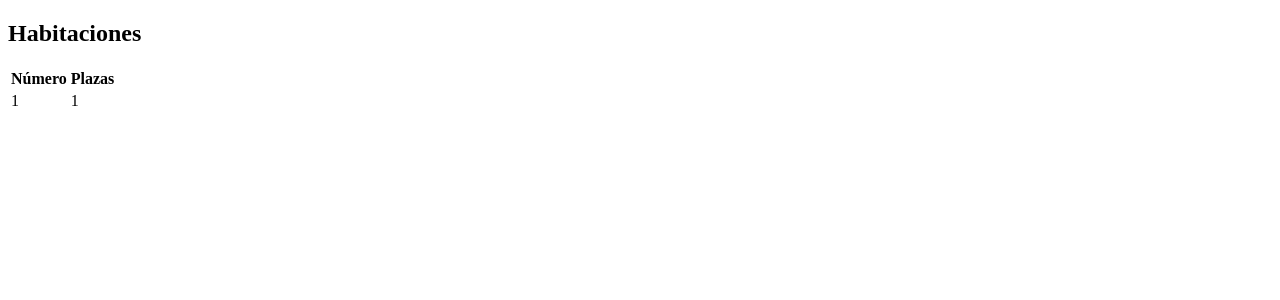
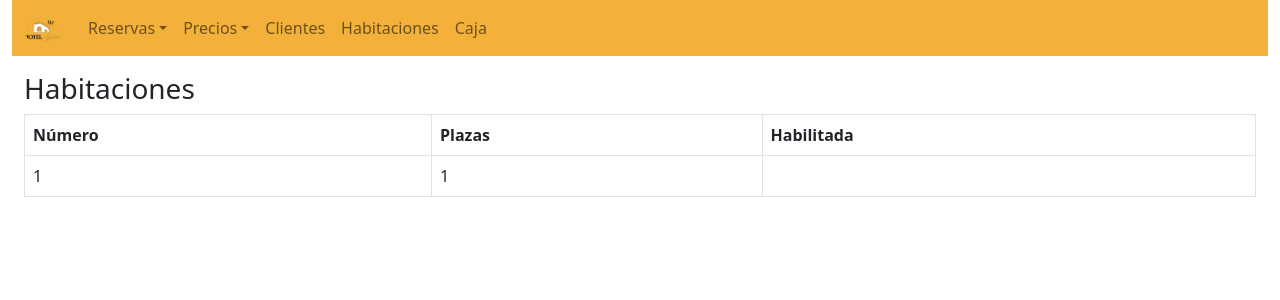
Before and after one commit to aileniacoi/HotelAguero, a Django app: page /habitaciones/ in a window 1280 px wide. Shown: the top 300 px of the page. Run offline with Django 4.2, Linux system fonts and the light colour scheme; tables that the repository leaves empty hold one stand-in row (values such as "Sample post").

Commit message:
Agregamos lists para clientes, reservas y habitaciones

```diff
--- a/Hotel/models.py
+++ b/Hotel/models.py
@@ -8,6 +8,7 @@ class Habitacion(models.Model):
     numero = models.IntegerField()
     esPlantaBaja = models.BooleanField(verbose_name='Planta baja')
     plazas = models.IntegerField()
+#    habilitada = models.BooleanField()
 
     def __str__(self):
         return f'N° {self.numero}'
--- a/Hotel/urls.py
+++ b/Hotel/urls.py
@@ -2,7 +2,9 @@ from django.urls import path
 from . import views
 
 urlpatterns = [
-    path('vista1/', views.bienvenidos, name='vBienvenidos'),
+    path('', views.inicio, name='vInicio'),
     path('habitaciones/', views.habitaciones, name='habitaciones'),
-    path('dethabitaciones/<int:id>/', views.detHabitacion, name='detalleHabitacion')
+    path('dethabitaciones/<int:id>/', views.detHabitacion, name='detalleHabitacion'),
+    path('clientes/', views.clientes),
+    path('reservas/', views.reservas)
 ]
--- a/Hotel/views.py
+++ b/Hotel/views.py
@@ -1,15 +1,15 @@
 from django.shortcuts import render
 from django.http import HttpResponse
-from .models import Habitacion
+from .models import Habitacion, Cliente, Reserva
 
 
 # Create your views here.
 
 
-def bienvenidos(request):
+def inicio(request):
     cantidad = Habitacion.objects.count()
     context = {'cantidad': cantidad}
-    return render(request, 'index.html', context)
+    return render(request, 'base.html', context)
 
 
 def habitaciones(request):
@@ -22,3 +22,15 @@ def detHabitacion(request, id):
     habitacion = Habitacion.objects.filter(id=id).first()
     context = {'habitacion': habitacion}
     return render(request, 'listHabitaciones.html', context)
+
+
+def clientes(request):
+    clientes = Cliente.objects.all()
+    context = {'clientes': clientes}
+    return render(request, 'listClientes.html', context)
+
+
+def reservas(request):
+    reservas = Reserva.objects.all()
+    context = {'reservas': reservas}
+    return render(request, 'listReservas.html', context)
--- a/HotelAguero/urls.py
+++ b/HotelAguero/urls.py
@@ -17,5 +17,6 @@ from django.contrib import admin
 from django.urls import path, include
 
 urlpatterns = [
-    path('admin/', admin.site.urls), path('', include('Hotel.urls'))
+    path('admin/', admin.site.urls),
+    path('', include('Hotel.urls'))
 ]
--- /dev/null
+++ b/templates/base.html
@@ -0,0 +1,64 @@
+{% load static %}
+<!DOCTYPE html>
+<html lang="en">
+<head>
+    <meta charset="UTF-8">
+    <title>Title</title>
+
+    <!-- CSS only -->
+    <link href="https://cdn.jsdelivr.net/npm/bootstrap@5.2.1/dist/css/bootstrap.min.css" rel="stylesheet"
+      integrity="sha384-iYQeCzEYFbKjA/T2uDLTpkwGzCiq6soy8tYaI1GyVh/UjpbCx/TYkiZhlZB6+fzT" crossorigin="anonymous">
+
+    <!-- JavaScript Bundle with Popper -->
+    <script src="https://cdn.jsdelivr.net/npm/bootstrap@5.2.1/dist/js/bootstrap.bundle.min.js"
+        integrity="sha384-u1OknCvxWvY5kfmNBILK2hRnQC3Pr17a+RTT6rIHI7NnikvbZlHgTPOOmMi466C8" crossorigin="anonymous"></script>
+</head>
+<body>
+<div class="container-fluid">
+    <nav class="navbar navbar-expand-sm" style="background-color:#F3B13C">
+  <div class="container-fluid">
+    <a class="navbar-brand" href="#">
+      <img src="{% static 'Hotel/logo-ha2.png' %}" alt="logo" style="width:40px;" class="rounded-pill">
+    </a>
+    <button class="navbar-toggler" type="button" data-bs-toggle="collapse" data-bs-target="#collapsibleNavbar">
+      <span class="navbar-toggler-icon"></span>
+    </button>
+    <div class="collapse navbar-collapse" id="collapsibleNavbar">
+              <ul class="navbar-nav">
+
+      <li class="nav-item dropdown">
+          <a class="nav-link dropdown-toggle" href="/reservas" role="button" data-bs-toggle="dropdown">Reservas</a>
+          <ul class="dropdown-menu">
+            <li><a class="dropdown-item" href="/reservas">Lista</a></li>
+            <li><a class="dropdown-item" href="#">Calendario</a></li>
+          </ul>
+      </li>
+
+          <li class="nav-item dropdown">
+          <a class="nav-link dropdown-toggle" href="#" role="button" data-bs-toggle="dropdown">Precios</a>
+          <ul class="dropdown-menu">
+            <li><a class="dropdown-item" href="#">Lista</a></li>
+            <li><a class="dropdown-item" href="#">Calendario</a></li>
+          </ul>
+      </li>
+
+      <li class="nav-item">
+        <a class="nav-link" href="/clientes">Clientes</a>
+      </li>
+      <li class="nav-item">
+        <a class="nav-link" href="/habitaciones">Habitaciones</a>
+      </li>
+      <li class="nav-item">
+        <a class="nav-link" href="#">Caja</a>
+      </li>
+    </ul>
+    </div>
+  </div>
+</nav>
+
+{% block content %}
+{% endblock %}
+
+</div>
+</body>
+</html>
--- a/templates/listHabitaciones.html
+++ b/templates/listHabitaciones.html
@@ -1,23 +1,24 @@
-<!DOCTYPE html>
-<html lang="en">
-<head>
-    <meta charset="UTF-8">
-    <title>Habitaciones</title>
-</head>
-<body>
-    <h2>Habitaciones</h2>
+{% extends 'base.html' %}
+{% block content %}
+<div class="container-fluid my-3">
+        <h3>Habitaciones</h3>
 
-    <table>
+    <div class="table-responsive">
+        <table class="table table-bordered">
         <tr>
             <th>Número</th>
             <th>Plazas</th>
+            <th>Habilitada</th>
         </tr>
         {% for hab in habitaciones %}
         <tr>
             <td>{{ hab.numero }}</td>
             <td>{{ hab.plazas }}</td>
+            <td></td>
         </tr>
         {% endfor %}
     </table>
-</body>
-</html>
+    </div>
+
+</div>
+{% endblock %}
```
Also changed, not shown: templates/index.html (deleted, +0 -10 lines), templates/listClientes.html (added, +32 -0 lines), templates/listReservas.html (added, +26 -0 lines), Hotel/static/Hotel/logo-ha.png (added), Hotel/static/Hotel/logo-ha2.png (added).
